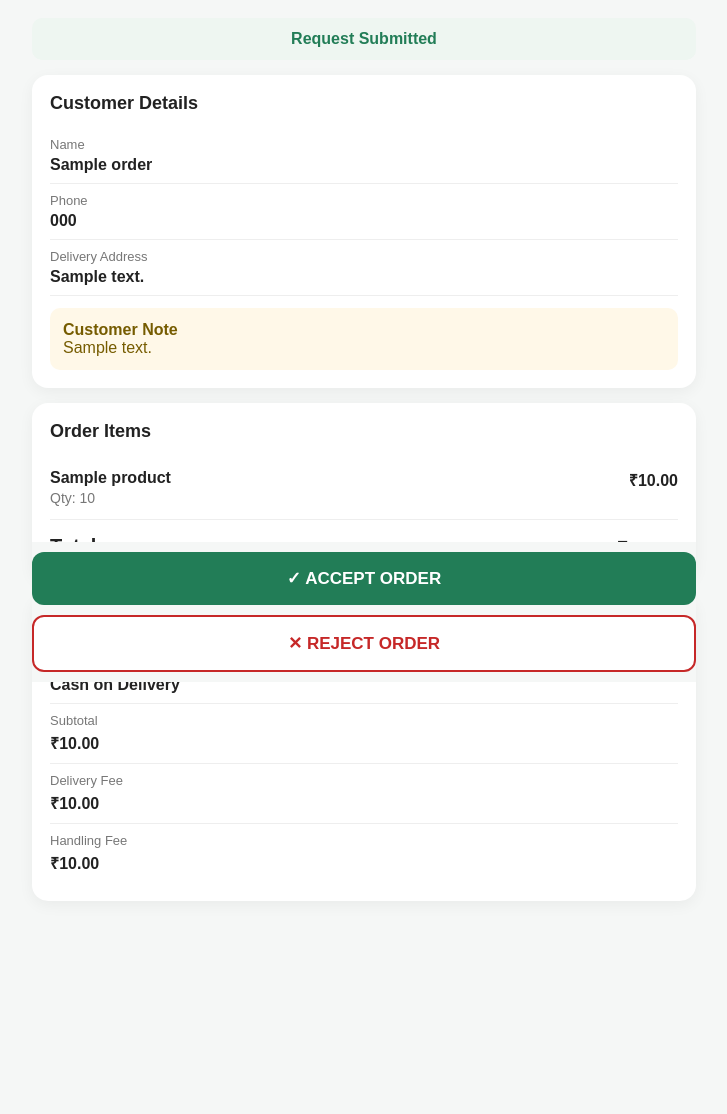
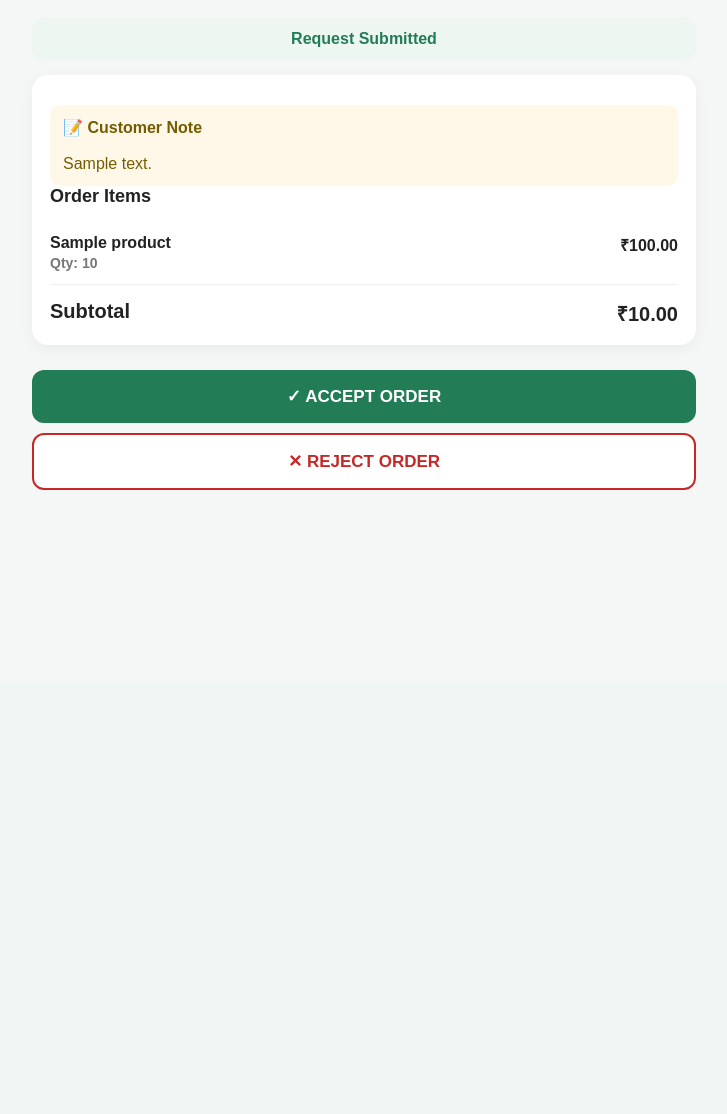
Before and after one commit to Vaibhavchougule72/kagal-marketplace, a Django app: page /partner/orders/1/ in a window 1280 px wide. Shown: the part 118-1232 px from the top of the page, without its empty margins (276-1003 px from the left). After the commit the page ends 608 px from the top, so only its background shows below. Run offline with Django 5.2, Linux system fonts and the light colour scheme; a user stored in the database is signed in; tables that the repository leaves empty hold one stand-in row (values such as "Sample post").

Commit message:
remove unwanted details from order

```diff
--- a/templates/partner_dashboard.html
+++ b/templates/partner_dashboard.html
@@ -349,8 +349,9 @@
                     💳 {{ order.get_payment_method_display }}
 
                     <br>
-
-                    🕐 {{ order.created_at|date:"d M Y, h:i A" }}
+                    {% language 'en' %}
+                        🕐 {{ order.created_at|date:"d M Y · g:i A" }}
+                    {% endlanguage %}
 
                 </div>
 
--- a/templates/partner_order_detail.html
+++ b/templates/partner_order_detail.html
@@ -189,12 +189,13 @@
 
 
         .item-qty {
-
             color: #777;
 
             font-size: 14px;
 
             margin-top: 3px;
+
+            font-weight: 700;
         }
 
 
@@ -356,63 +357,19 @@
     </div>
 
 
-    <!-- CUSTOMER -->
+    <!-- ITEMS -->
 
     <div class="card">
-
-        <div class="section-title">
-            Customer Details
-        </div>
-
-
-        <div class="info-row">
-
-            <div class="label">
-                Name
-            </div>
-
-            <div class="value">
-                {{ order.customer_name }}
-            </div>
-
-        </div>
-
-
-        <div class="info-row">
-
-            <div class="label">
-                Phone
-            </div>
-
-            <div class="value">
-                {{ order.phone }}
-            </div>
-
-        </div>
-
-
-        <div class="info-row">
-
-            <div class="label">
-                Delivery Address
-            </div>
-
-            <div class="value">
-                {{ order.address }}
-            </div>
-
-        </div>
-
 
         {% if order.customer_note %}
 
             <div class="note">
 
                 <strong>
-                    Customer Note
+                    📝 Customer Note
                 </strong>
 
-                <br>
+                <br><br>
 
                 {{ order.customer_note }}
 
@@ -420,12 +377,6 @@
 
         {% endif %}
 
-    </div>
-
-
-    <!-- ITEMS -->
-
-    <div class="card">
 
         <div class="section-title">
             Order Items
@@ -469,7 +420,9 @@
 
                 <div class="item-price">
 
-                    ₹{{ item.price|floatformat:2 }}
+                    {% widthratio item.price 1 item.quantity as item_total %}
+
+                    ₹{{ item_total|floatformat:2 }}
 
                 </div>
 
@@ -481,94 +434,14 @@
         <div class="total">
 
             <span>
-                Total
+                Subtotal
             </span>
 
             <span>
-                ₹{{ order.total|floatformat:2 }}
+                ₹{{ order.subtotal|floatformat:2 }}
             </span>
 
         </div>
-
-    </div>
-
-
-    <!-- PAYMENT -->
-
-    <div class="card">
-
-        <div class="section-title">
-            Payment
-        </div>
-
-
-        <div class="info-row">
-
-            <div class="label">
-                Payment Method
-            </div>
-
-            <div class="value">
-                {{ order.get_payment_method_display }}
-            </div>
-
-        </div>
-
-
-        <div class="info-row">
-
-            <div class="label">
-                Subtotal
-            </div>
-
-            <div class="value">
-                ₹{{ order.subtotal|floatformat:2 }}
-            </div>
-
-        </div>
-
-
-        <div class="info-row">
-
-            <div class="label">
-                Delivery Fee
-            </div>
-
-            <div class="value">
-                ₹{{ order.delivery_fee|floatformat:2 }}
-            </div>
-
-        </div>
-
-
-        <div class="info-row">
-
-            <div class="label">
-                Handling Fee
-            </div>
-
-            <div class="value">
-                ₹{{ order.handling_fee|floatformat:2 }}
-            </div>
-
-        </div>
-
-
-        {% if order.discount > 0 %}
-
-            <div class="info-row">
-
-                <div class="label">
-                    Discount
-                </div>
-
-                <div class="value">
-                    -₹{{ order.discount|floatformat:2 }}
-                </div>
-
-            </div>
-
-        {% endif %}
 
     </div>
 
```
